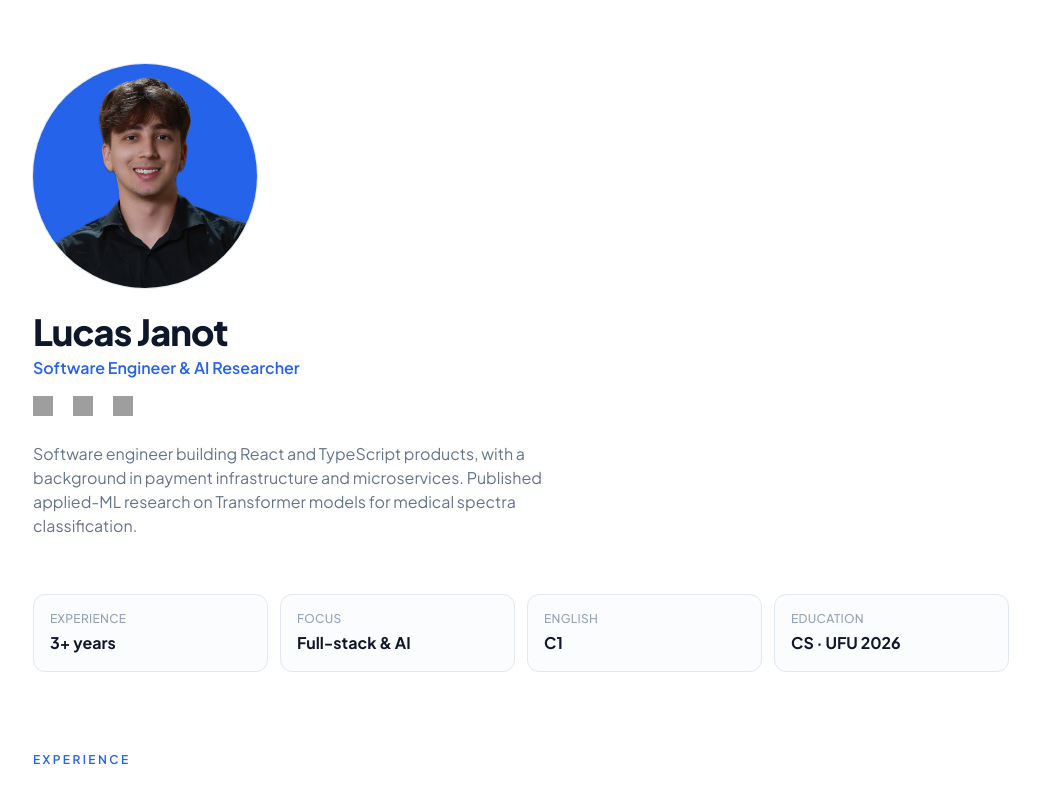
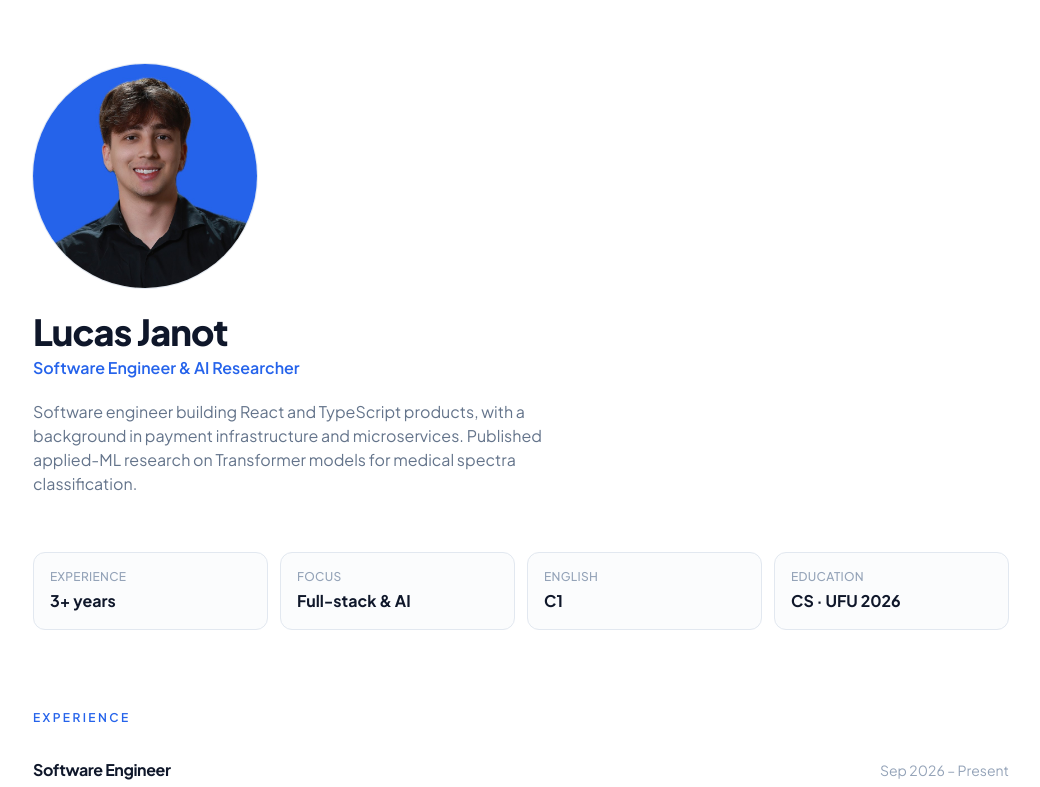
Before and after one commit to Lucas-Sabbatini/Portfolio, a React (Vite) app: page / in a window 1280 px wide. Shown: the top 787 px of the page, without its empty margins (119-1159 px from the left). Built offline with nearby package versions, Linux system fonts and the light colour scheme; no server answers; grey boxes are pictures that could not be loaded.

Commit message:
revert(social): remove social links from the hero
Social accounts stay only in the Contact section. Simplify SocialLinks
back to labels-only and drop the hero links test.

```diff
--- a/src/components/sections/HeroSection/HeroSection.tsx
+++ b/src/components/sections/HeroSection/HeroSection.tsx
@@ -1,4 +1,3 @@
-import SocialLinks from '@/components/shared/SocialLinks/SocialLinks'
 import { profile } from '@/data/content'
 
 export default function HeroSection() {
@@ -16,7 +15,6 @@ export default function HeroSection() {
         {profile.name}
       </h1>
       <p className="mt-1 text-base font-semibold text-blue-600">{profile.role}</p>
-      <SocialLinks className="mt-4" showLabels={false} />
       <p className="mt-5 max-w-xl text-sm leading-relaxed text-slate-500 sm:text-base">
         {profile.summary}
       </p>
--- a/src/components/shared/SocialLinks/SocialLinks.tsx
+++ b/src/components/shared/SocialLinks/SocialLinks.tsx
@@ -1,11 +1,6 @@
 import { socialLinks } from '@/data/content'
 
-interface SocialLinksProps {
-  className?: string
-  showLabels?: boolean
-}
-
-export default function SocialLinks({ className = '', showLabels = true }: SocialLinksProps) {
+export default function SocialLinks({ className = '' }: { className?: string }) {
   return (
     <ul className={`flex flex-wrap items-center gap-x-5 gap-y-2 ${className}`}>
       {socialLinks.map((link) => (
@@ -14,14 +9,10 @@ export default function SocialLinks({ className = '', showLabels = true }: Socia
             href={link.url}
             target="_blank"
             rel="noopener noreferrer"
-            aria-label={link.label}
-            title={link.label}
             className="inline-flex items-center gap-2 text-sm font-medium text-slate-500 transition-colors hover:text-blue-600"
           >
-            {link.icon && (
-              <img src={link.icon} alt="" className={showLabels ? 'h-4 w-4' : 'h-5 w-5'} />
-            )}
-            {showLabels && link.label}
+            {link.icon && <img src={link.icon} alt="" className="h-4 w-4" />}
+            {link.label}
           </a>
         </li>
       ))}
```
Also changed, not shown: 1 other file (tests, documents, lock files or other folders).
